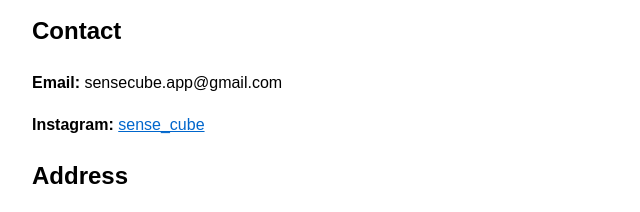
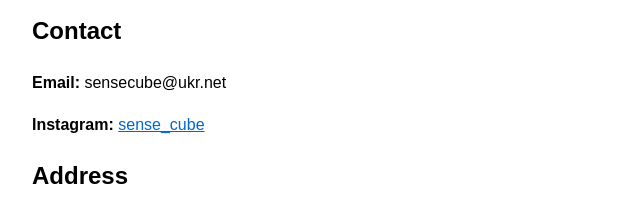
Before and after one commit to hostenvip/sensecube.github.io, a plain HTML site: page index.html in a window 1280 px wide. Shown: the part 359-571 px from the top of the page, 158-798 px from the left. Drawn offline with Linux system fonts and the light colour scheme.

Commit message:
Update index.html

```diff
--- a/index.html
+++ b/index.html
@@ -31,7 +31,7 @@
   </p>
 
   <h2>Contact</h2>
-  <p><strong>Email:</strong> sensecube.app@gmail.com</p>
+  <p><strong>Email:</strong> sensecube@ukr.net</p>
   <p><strong>Instagram:</strong> <a href="https://www.instagram.com/sense_cube/" target="_blank">sense_cube</a></p>
 
   <h2>Address</h2>
```
